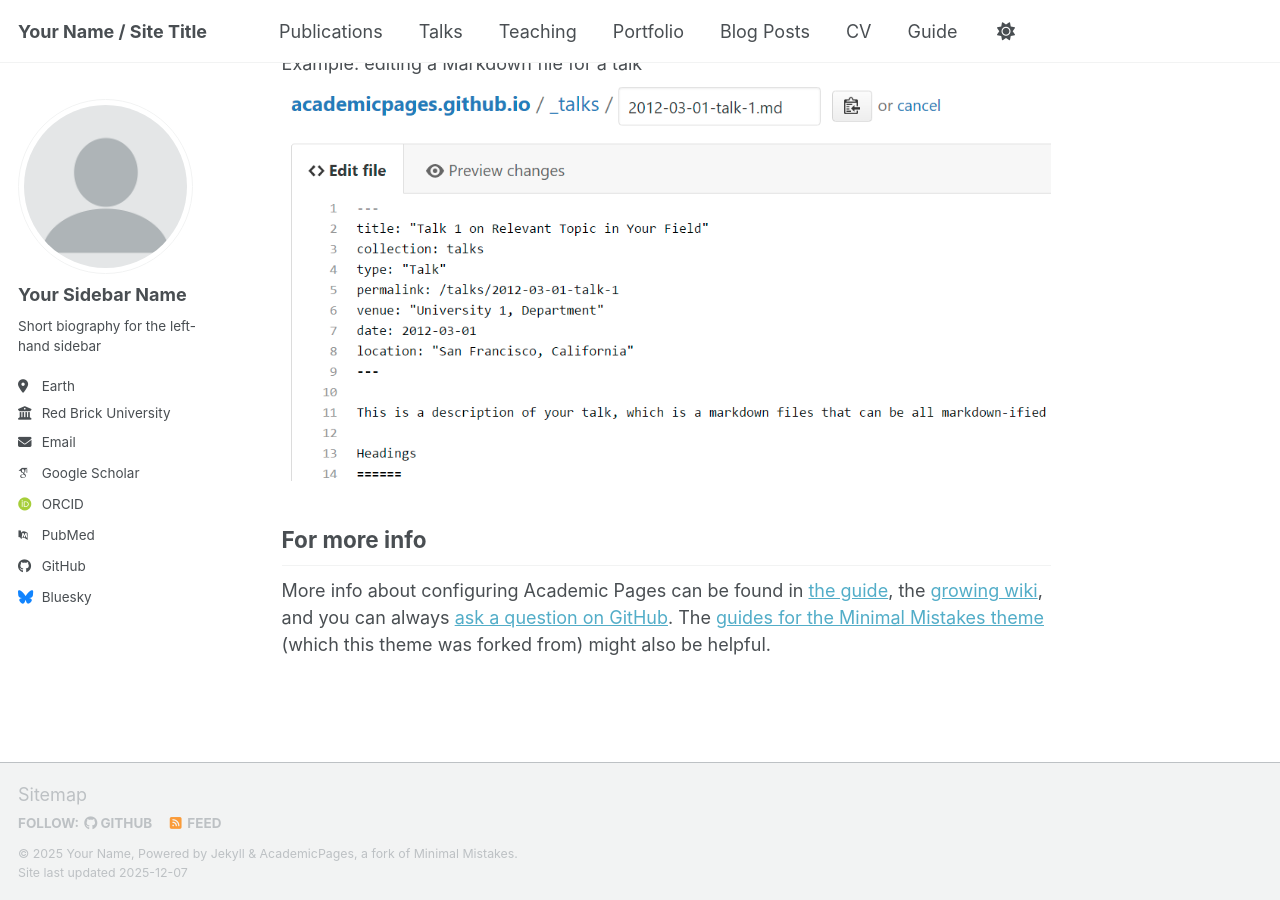
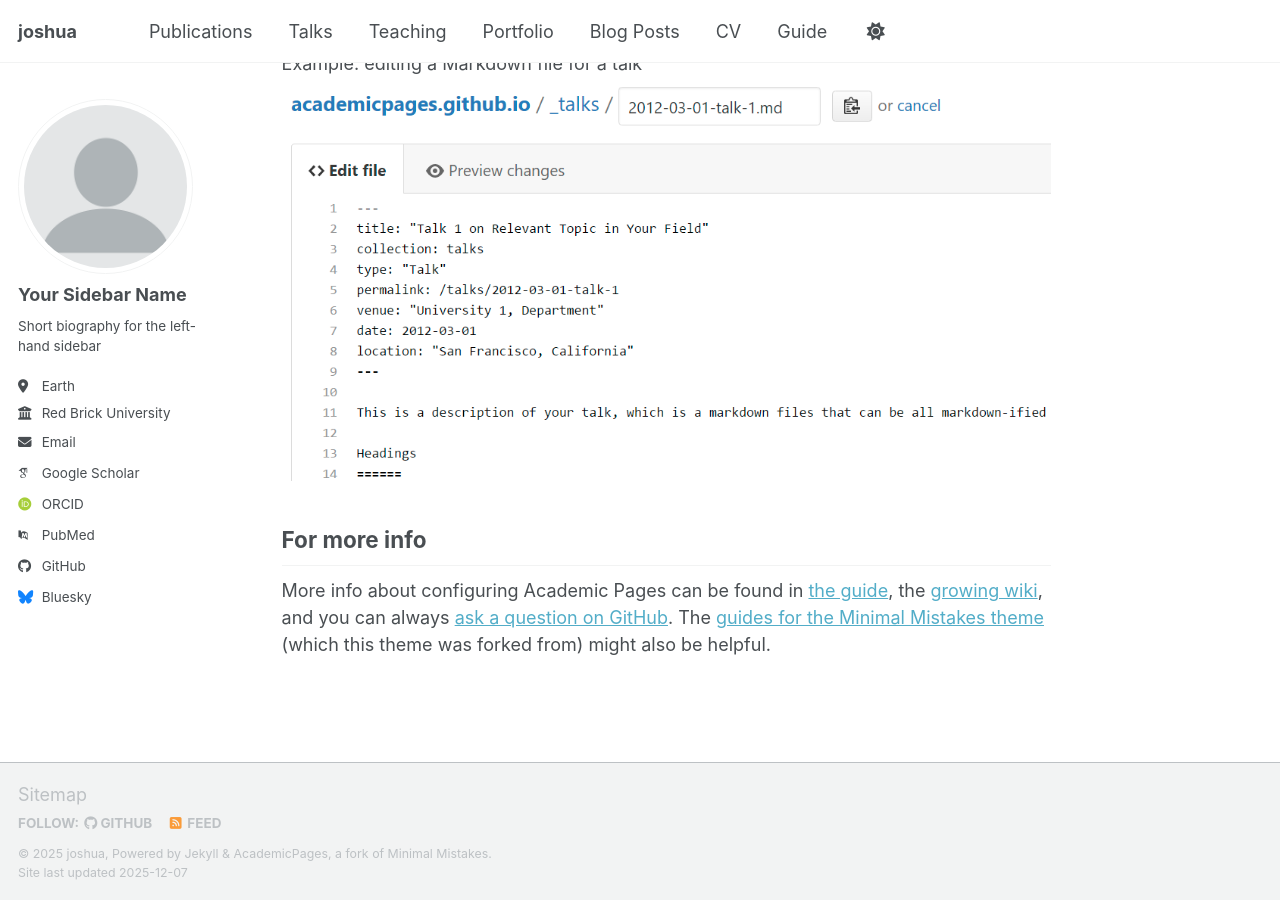
Before and after one commit to joshua142587/joshua001.github.io, a Jekyll site: the page built from _pages/about.md, in a window 1280 px wide and 900 px high, scrolled down 2718 px. Built offline with Jekyll 4.4.1, drawn with Linux system fonts in a browser that asks for light colours; some web fonts are replaced; a script bundle is joined from its source files by our own code; library files that are not in the unit come from our copies; some of the changed lines change nothing that is shown.

Commit message:
Update _config.yml

```diff
--- a/_config.yml
+++ b/_config.yml
@@ -9,14 +9,14 @@
 # Basic Site Settings
 locale                   : "en-US"
 site_theme               : "default" # Currently available options are "default", "air"
-title                    : "Your Name / Site Title"
+title                    : "joshua"
 title_separator          : "-"
-name                     : &name "Your Name"
-description              : &description "Your Name's academic portfolio"   # Update this with a general description of your site, this is the default if not overridden by a page
-url                      : https://academicpages.github.io # The base hostname & protocol for your site e.g. "https://[your GitHub username].github.io",
+name                     : &name "joshua"
+description              : &description "Albert Einstein’s academic portfolio encapsulates a transformative career in theoretical physics, marked by groundbreaking research outputs—including special and general relativity, the photoelectric effect, and explanations of Brownian motion—that redefined humanity’s understanding of space, time, energy, and matter; seminal publications (notably his 1905 “Annus Mirabilis” papers) that became foundational to modern physics; impactful project experiences ranging from predicting gravitational waves to advising on the Manhattan Project and pursuing a unified field theory; and a distinguished professional journey spanning academic leadership at top institutions worldwide, prestigious honors (including the 1921 Nobel Prize in Physics), mentorship of pioneering physicists, and global advocacy for scientific cooperation and responsible innovation."   # Update this with a general description of your site, this is the default if not overridden by a page
+url                      : https://joshua001.github.io # The base hostname & protocol for your site e.g. "https://[your GitHub username].github.io",
                                                            # or if you already have some other page hosted on Github then use "https://[your GitHub username].github.io/[Your Repo Name]"
 baseurl                  : "" # the subpath of your site, e.g. "/blog"
-repository               : "academicpages/academicpages.github.io"
+repository               : "joshua001.github.io"
 
 # Site Author - The following control what appear as part of the author content on the side bar.
 #               If a field is blank the icon and link will not appear, otherwise it will be shown.
```
